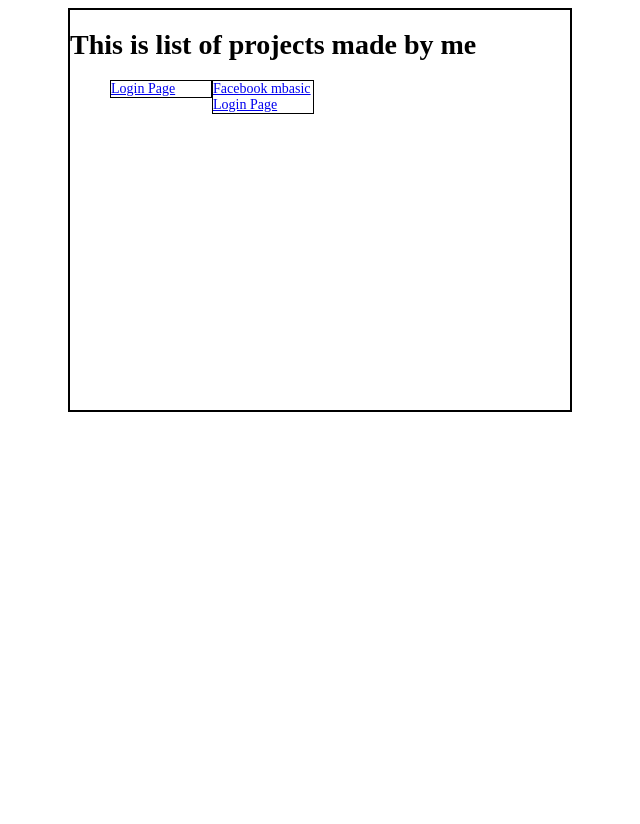
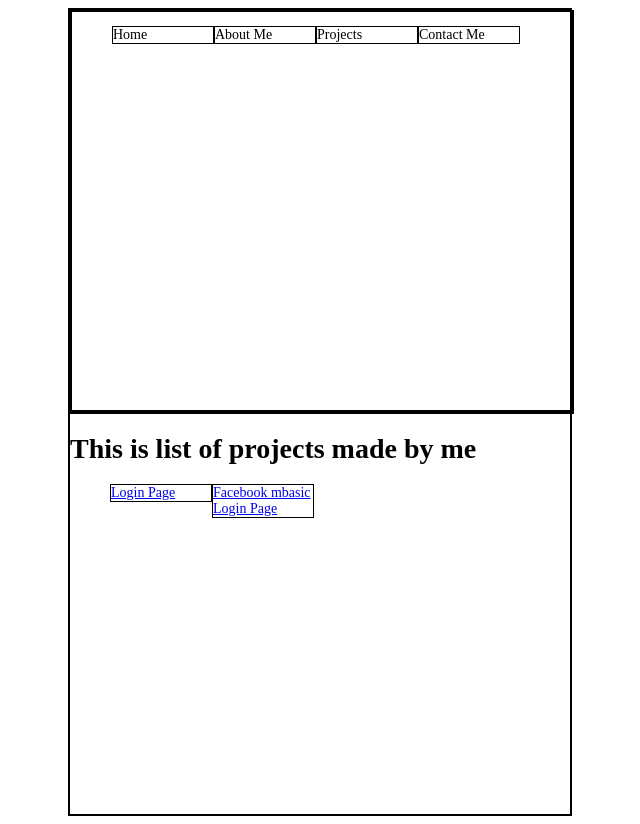
Before and after one commit to avic0des/Avic0des, a plain HTML site: page index.html in a window 1280 px wide. Shown: the whole page, without its empty margins (320-960 px from the left). Before the commit the page ends 800 px from the top, so only its background shows below. Drawn offline with Linux system fonts and the light colour scheme; files that its build step writes are made by us from their sources.

Commit message:
Update in index file

```diff
--- a/index.html
+++ b/index.html
@@ -4,6 +4,16 @@
 			<link rel="stylesheet" href="css.css" type="text/css">
 		</head>
 		<body>
+			<div id="container">
+				<div id="navbar">
+					<ol>
+						<li>Home</li>
+						<li>About Me</li>
+						<li>Projects</li>
+						<li>Contact Me</li>
+					</ol>
+				</div>
+			</div>
 			<div class="abox">
 				<p><h1>This is list of projects made by me</h1></p>
 				<ol>
```
